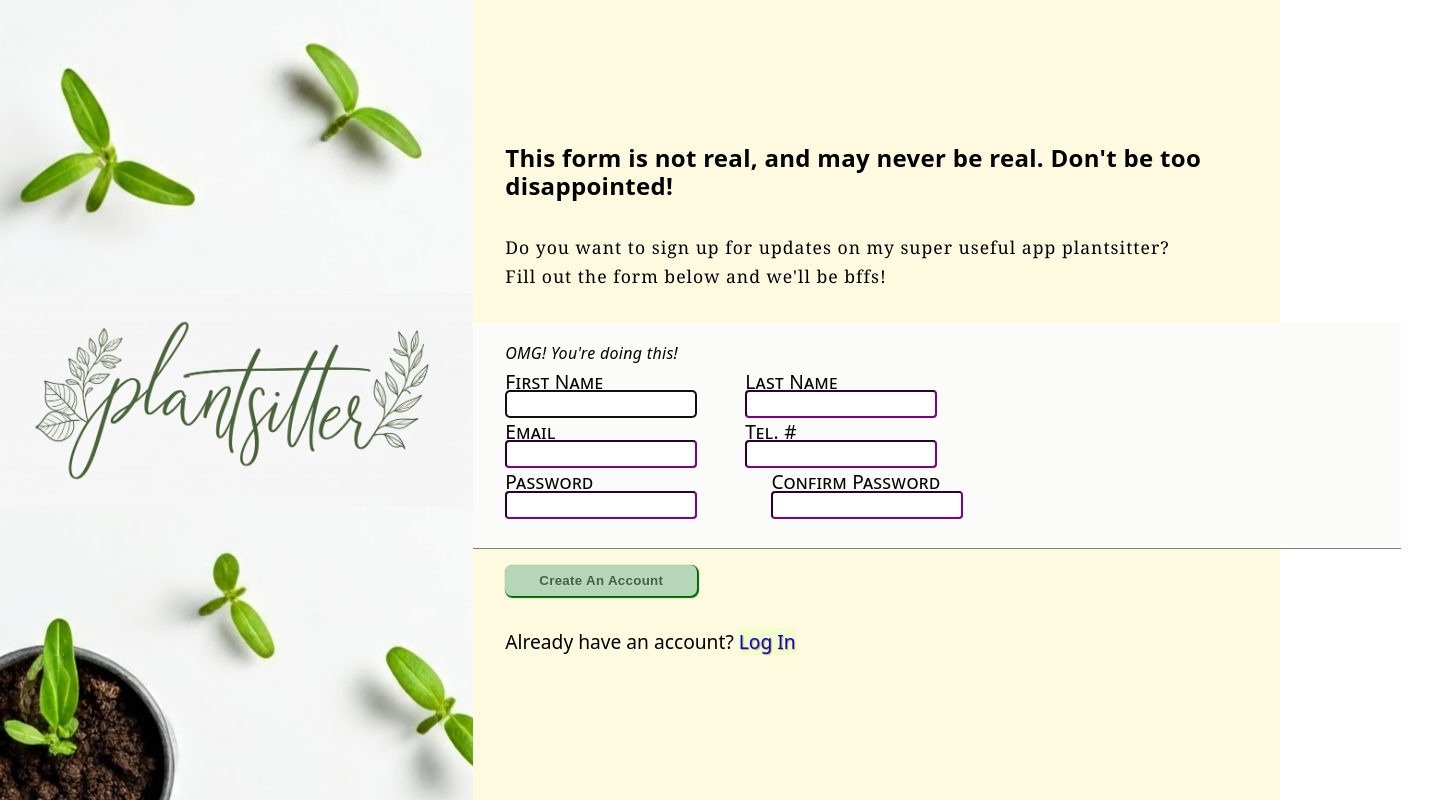
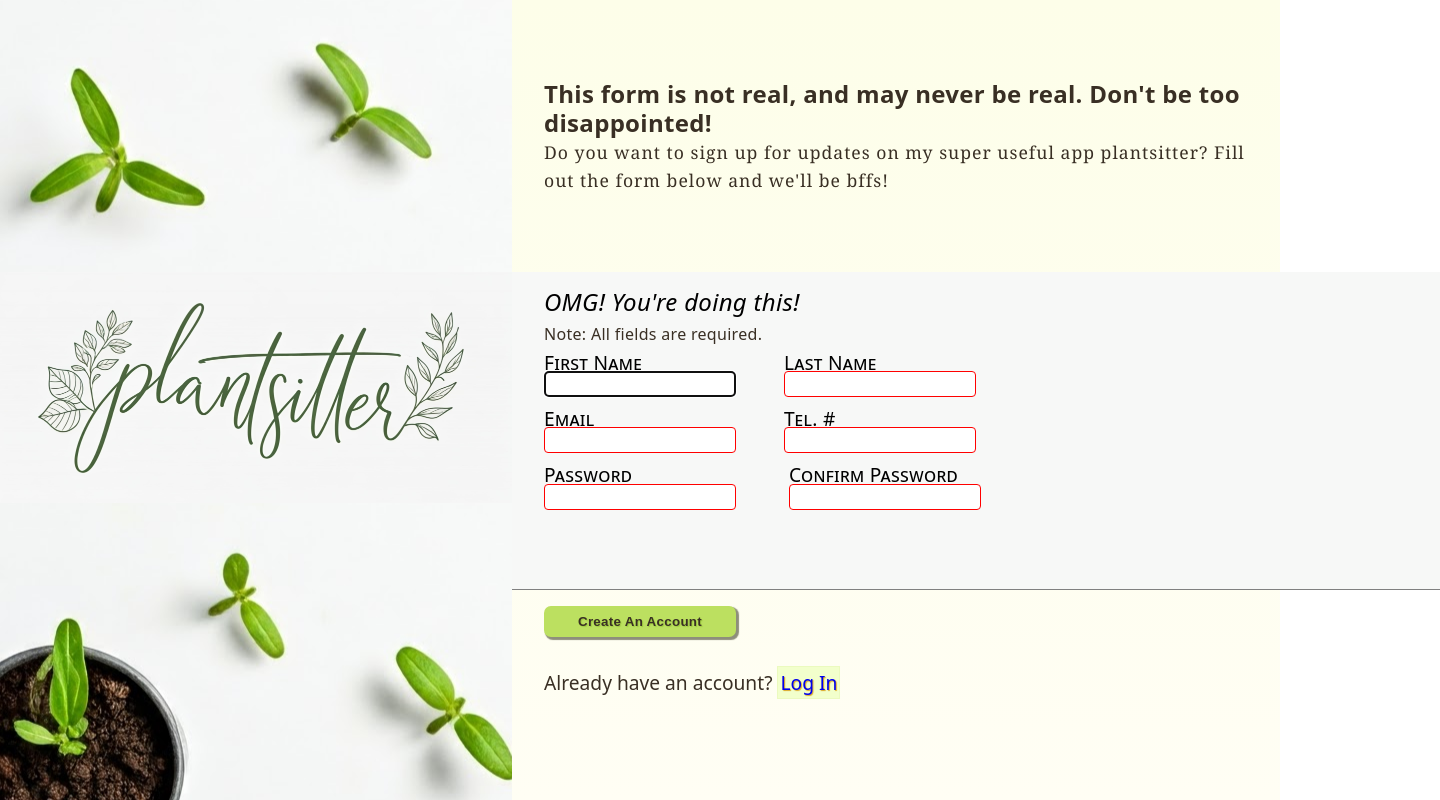
Before and after one commit to hbar1st/TOP-sign-up-form, a plain HTML site: page index.html in a window 1280 px wide. Shown: the whole page, 1440 px wide, since content can reach past the window. Drawn offline with Linux system fonts and the light colour scheme; a web font is replaced by a local one.

Commit message:
align logo top to top of form

```diff
--- a/index.html
+++ b/index.html
@@ -18,12 +18,15 @@
         <img id="logo" src="plantsitter.jpeg" alt="plantsitter logo">
     </div>
     <section id="content">
+        <div id="top">
         <h1>This form is not real, and may never be real. Don't be too disappointed!</h1>
         <h2>Do you want to sign up for updates on my super useful app plantsitter? Fill out the form below and we'll be
             bffs!</h2>
+        </div>
         <form action="" method="post">
             <div id="inputs">
                 <em>OMG! You're doing this!</em>
+                <p id="note">Note: All fields are required.</p>
                 <div class="row">
                     <div class="field">
                         <label for="firstname">First Name</label>
--- a/styles.css
+++ b/styles.css
@@ -13,14 +13,17 @@ body {
 #logo {
 
     z-index: 2;
-    width: 100%;
+    width: 40vw;
+    position: absolute;
+    top: calc(30vh + 2rem);
+
 }
 
 #brand {
     display: flex;
     flex-direction: column;
     justify-content: center;
-    width: 44vw;
+    width: 40vw;
     max-height: 100vh;
     overflow: hidden;
     background-image: url(background-branding.jpeg);
@@ -33,20 +36,24 @@ body {
     font-family: "Dokdo", system-ui;
     font-weight: 400;
     font-style: normal;
-    width: 75vw;
+    width: 60vw;
     display: flex;
     flex-direction: column;
-    justify-content: center;
     align-items: flex-start;
     gap: 2rem;
 
     letter-spacing: .3px;
     line-height: 1.8rem;
-    background: linear-gradient(#FEFAE0 0%, #FEFAE0 100vh);
+    background: linear-gradient(#fdfee9 0%, #fffef4 100vh);
 
+    #top {
+        min-height: 30vh;
+        padding-top: 10vh;
+    }
     h1,
     h2 {
         max-width: 75ch;
+        color: #392f24;
     }
 
     h2 {
@@ -55,6 +62,10 @@ body {
         font-family:Cambria, Cochin, Georgia, Times, 'Times New Roman', serif;
         font-variant-ligatures: no-common-ligatures;
         letter-spacing: 1px;
+    }
+
+    p {
+        color: #392f24;
     }
 
 }
@@ -72,6 +83,7 @@ form {
         justify-content: flex-start;
         width: clamp(50%, 500px, 100%);
         gap: 3rem;
+        margin-bottom: .5rem;
 
         div {
             display: flex;
@@ -102,8 +114,11 @@ form {
                 text-rendering: geometricPrecision;
                 text-underline-offset: 3px;
                 text-decoration-thickness: 5%;
-                font-size: 1rem;
+                font-size: .9rem;
                 opacity: 0;
+                margin-left: 5%;
+                margin-top: -2px;
+                margin-bottom: 1rem;
             }
         }
     }
@@ -114,41 +129,46 @@ form {
         padding: .5rem 1rem;
         border-radius: 7px;
         margin-top: 1rem;
-        background-color: #b5d7b7;
-        color: #456146;
+        background-color: #bce060;
+        color: #392f24;
         font-weight: 600;
         letter-spacing: .3px;
         border-style: hidden;
-        outline-color: darkgreen;
-        text-shadow: #c7d7c8 1px 1px 1px;
+        outline-color: rgb(73, 83, 73);
+        text-shadow: #9ecb3e 1px 1px 1px;
         margin-left: 2rem;
-        box-shadow: 1px 1px 1px 1px darkgreen;
+        box-shadow: 2px 2px 1px 1px #8e8f7b;
 
     }
 }
 
+
 #content div#inputs {
     padding-top: 1rem;
-    background-color: rgb(251, 252, 250);
+    background-color: 	#f7f8f7;
     padding-left: 2rem;
     border-bottom: 1px solid gray;
     width: calc(75vw - 2rem);
+
+    em {
+        font-size: 1.5rem;
+    }
 }
 
 .row .field input:focus {
-    border-color: blue;
+    border: 1px solid blue;
 }
 
 
 .field input:invalid {
-    border-color: purple;
+    border: 1px solid red;
 }
 
 button:hover:not(.off) {
     outline: 2px solid darkgreen;
-    background: linear-gradient(#b5d7b7 0%, darkgreen 100%);
     color: white;
     text-shadow: none;
+    background: linear-gradient(#b5d7b7 0%, #65892a 100%);
 }
 
 button.off {
@@ -170,6 +190,8 @@ button.off {
         text-decoration: none;
         background-color: #f2ffcc;
         text-shadow: rgb(218, 166, 32) 1px 1px 1px;
+        border: 1px solid #ebfabf;
+        padding: 2px;
     }
 }
 
```
